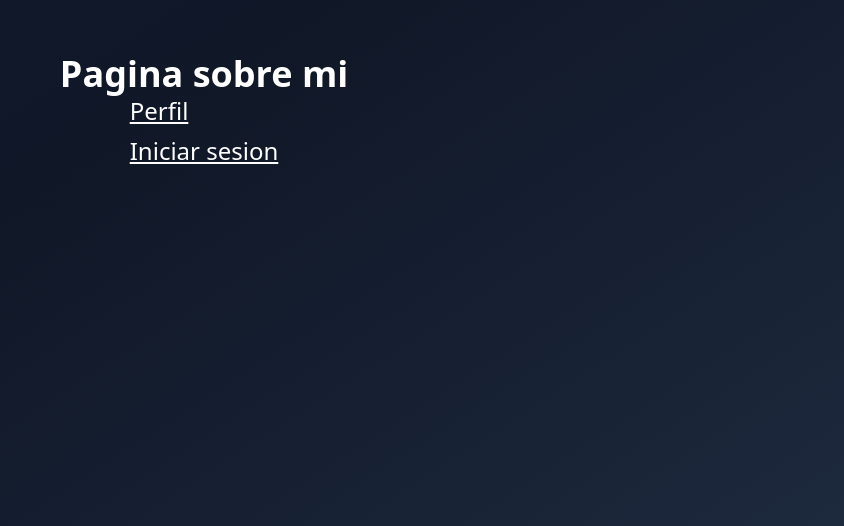
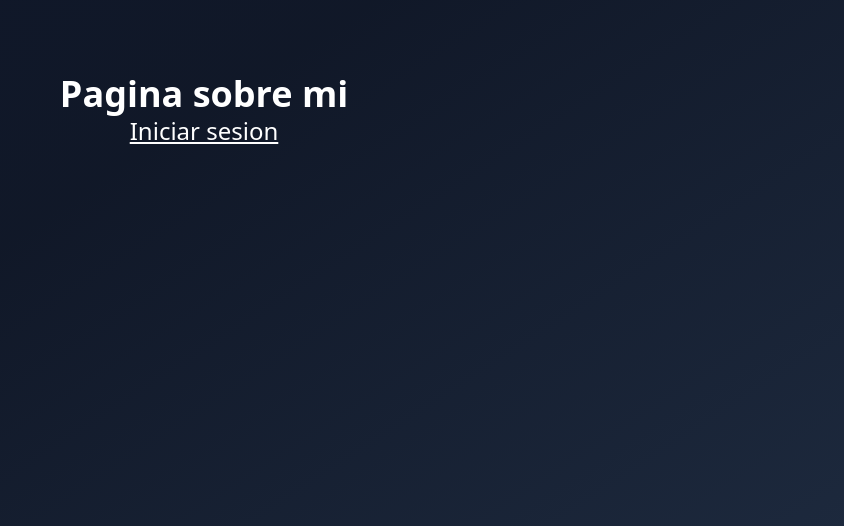
Before and after one commit to MijailDesigns/react-concepts, a React (Vite) app: page / in a window 1280 px wide. Shown: the part 306-832 px from the top of the page, without its empty margins (436-1280 px from the left). Built offline with nearby package versions, Linux system fonts and the light colour scheme.

Commit message:
diesño condicional dependiendo de la sesion

```diff
--- a/src/09-useContext/context/UserContext.tsx
+++ b/src/09-useContext/context/UserContext.tsx
@@ -15,6 +15,7 @@ type AutStatus = "checking" | "authenticated" | "not-authenticated";
 interface UserContextProps {
   // state
   authStatus: AutStatus;
+  isAuthenticated: boolean;
   user: User | null;
 
   // methods
@@ -25,7 +26,7 @@ interface UserContextProps {
 export const UserContext = createContext({} as UserContextProps);
 
 const UserContextProvider = ({ children }: PropsWithChildren) => {
-  const [auth, setAutStatus] = useState<AutStatus>("checking");
+  const [authStatus, setAutStatus] = useState<AutStatus>("checking");
   const [user, setUser] = useState<User | null>(null);
 
   const handleLogin = (userId: number) => {
@@ -63,7 +64,8 @@ const UserContextProvider = ({ children }: PropsWithChildren) => {
   return (
     <UserContext
       value={{
-        authStatus: auth,
+        authStatus: authStatus,
+        isAuthenticated: authStatus === "authenticated",
         user: user,
         login: handleLogin,
         logout: handleLogout,
--- a/src/09-useContext/pages/about/AboutPages.tsx
+++ b/src/09-useContext/pages/about/AboutPages.tsx
@@ -1,6 +1,10 @@
+import { UserContext } from "@/09-useContext/context/UserContext";
+import { Button } from "@/components/ui/button";
+import { use } from "react";
 import { Link } from "react-router";
 
 const AboutPages = () => {
+  const { isAuthenticated, logout } = use(UserContext);
   return (
     <div className="flex flex-col items-center justify-center min-h-screen">
       <h1 className="text-4xl font-bold">Pagina sobre mi</h1>
@@ -8,12 +12,25 @@ const AboutPages = () => {
       <hr />
 
       <div className="flex flex-col gap-2">
-        <Link to="/profile" className="hover:text-blue-500 underline text-2xl">
-          Perfil
-        </Link>
-        <Link to="/login" className="hover:text-blue-500 underline text-2xl">
-          Iniciar sesion
-        </Link>
+        {/* perfil de usuario si tiene sesion */}
+        {isAuthenticated && (
+          <Link
+            to="/profile"
+            className="hover:text-blue-500 underline text-2xl"
+          >
+            Perfil
+          </Link>
+        )}
+        {/* login logout */}
+        {isAuthenticated ? (
+          <Button onClick={logout} variant="destructive" className="mt-4">
+            Salir
+          </Button>
+        ) : (
+          <Link to="/login" className="hover:text-blue-500 underline text-2xl">
+            Iniciar sesion
+          </Link>
+        )}
       </div>
     </div>
   );
```
